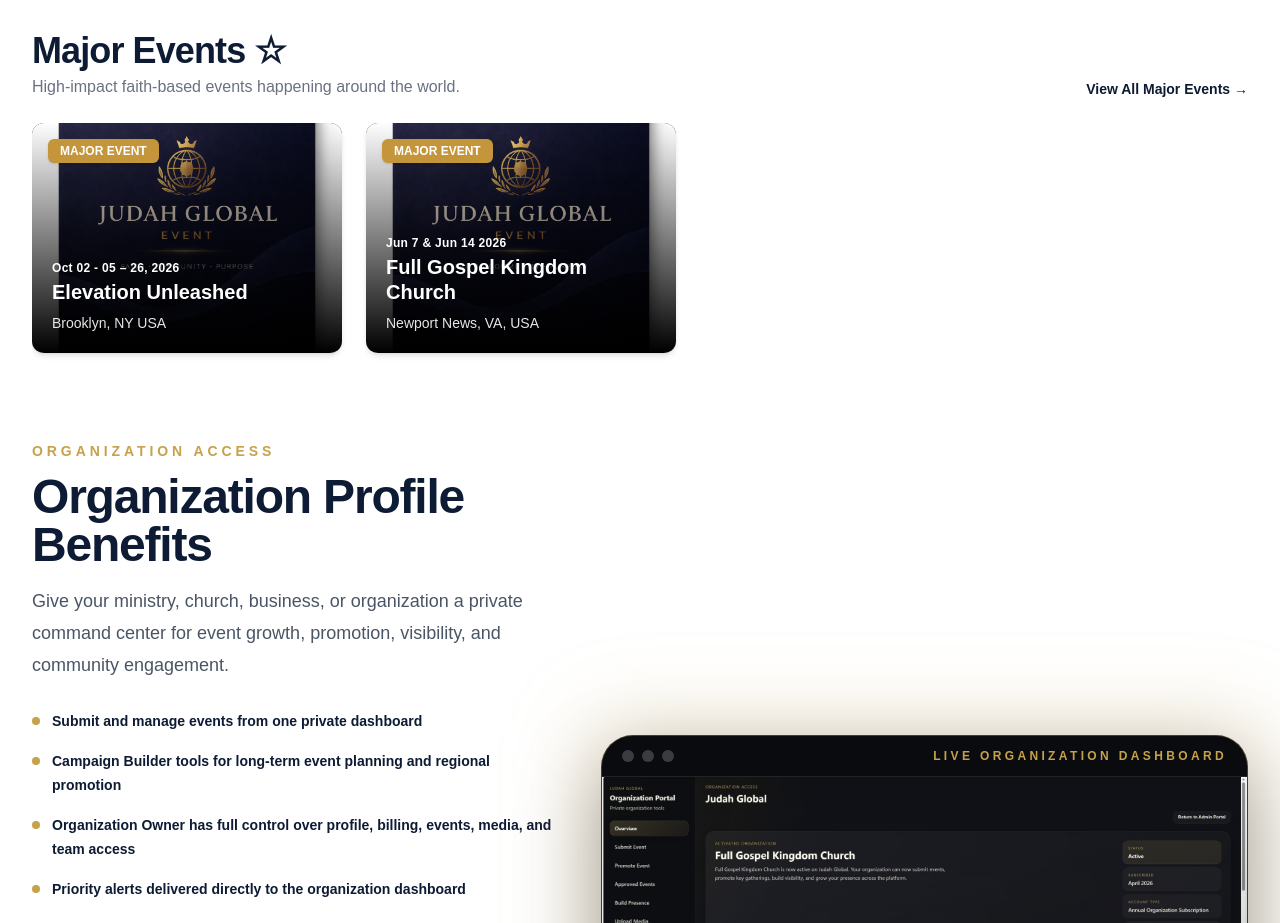
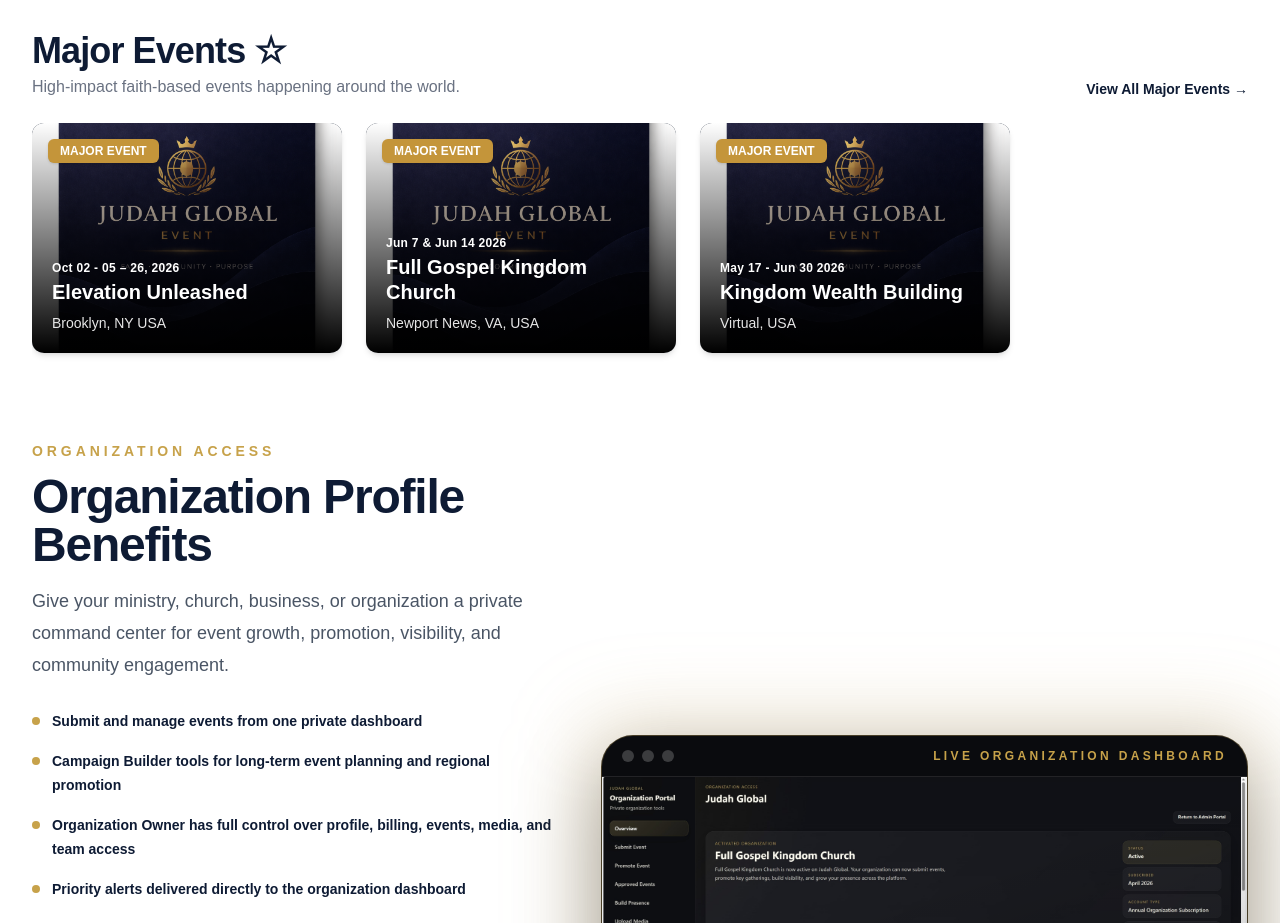
Before and after one commit to judahglobal96-collab/judahglobal-web, a Next.js app: page / in a window 1280 px wide. Shown: the part 920-1843 px from the top of the page. Built offline with nearby package versions, Linux system fonts and the light colour scheme.

Commit message:
Add Major event Kingdom Wealth Building

```diff
--- a/data/events.ts
+++ b/data/events.ts
@@ -10,6 +10,13 @@
     title: "Full Gospel Kingdom Church",
     date: "Jun 7 & Jun 14 2026",
     location: "Newport News, VA, USA",
+    image: "/images/events/fallback-major-2.png",
+    badge: "MAJOR EVENT",
+  },
+    {
+    title: "Kingdom Wealth Building",
+    date: "May 17 - Jun 30 2026",
+    location: "Virtual, USA",
     image: "/images/events/fallback-major-2.png",
     badge: "MAJOR EVENT",
   },
```
